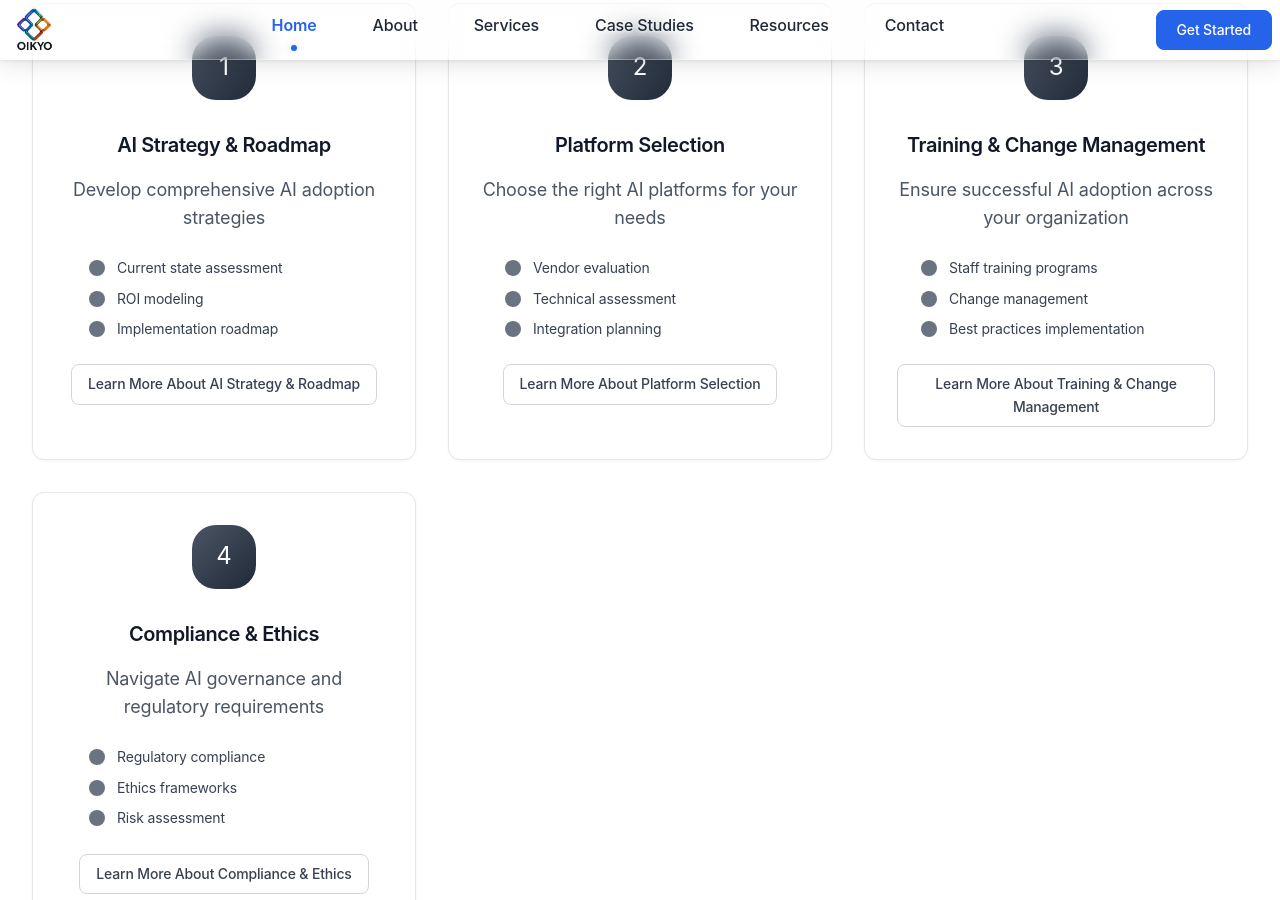
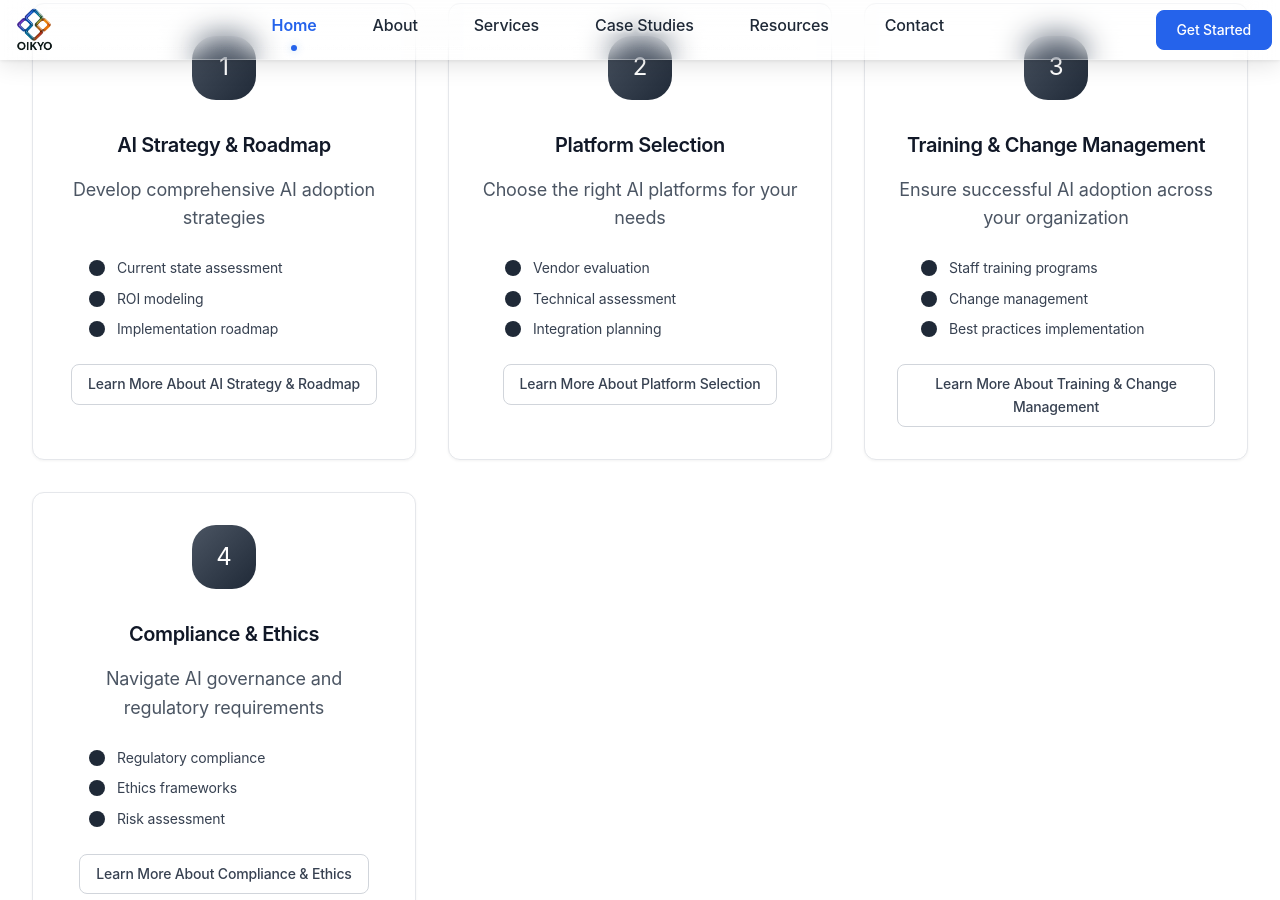
Before and after one commit to oikyoai/oikyo.ai, a Jekyll site: the page built from index.md, in a window 1280 px wide and 900 px high, scrolled down 1114 px. Built offline with Jekyll 4.4.1, drawn with Linux system fonts in a browser that asks for light colours.

Commit message:
Change grey bullets to dark grey

```diff
--- a/_sass/layout/_sections.scss
+++ b/_sass/layout/_sections.scss
@@ -156,7 +156,7 @@
         content: '';
         width: 16px;
         height: 16px;
-        background: $primary-gray;
+        background: $gray-800;
         border-radius: 50%;
         flex-shrink: 0;
         position: relative;
```
